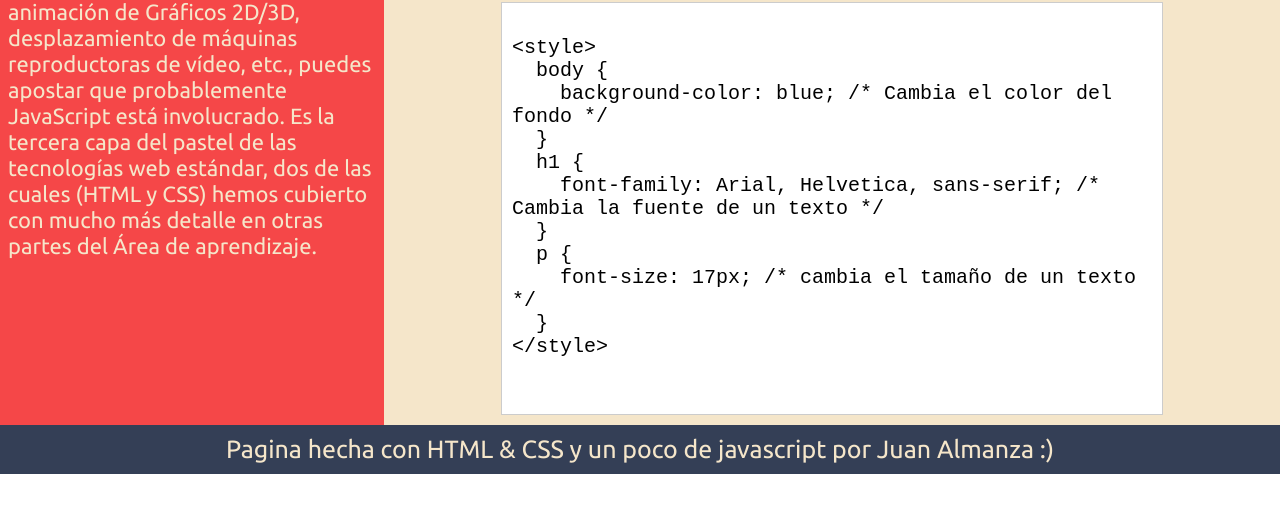
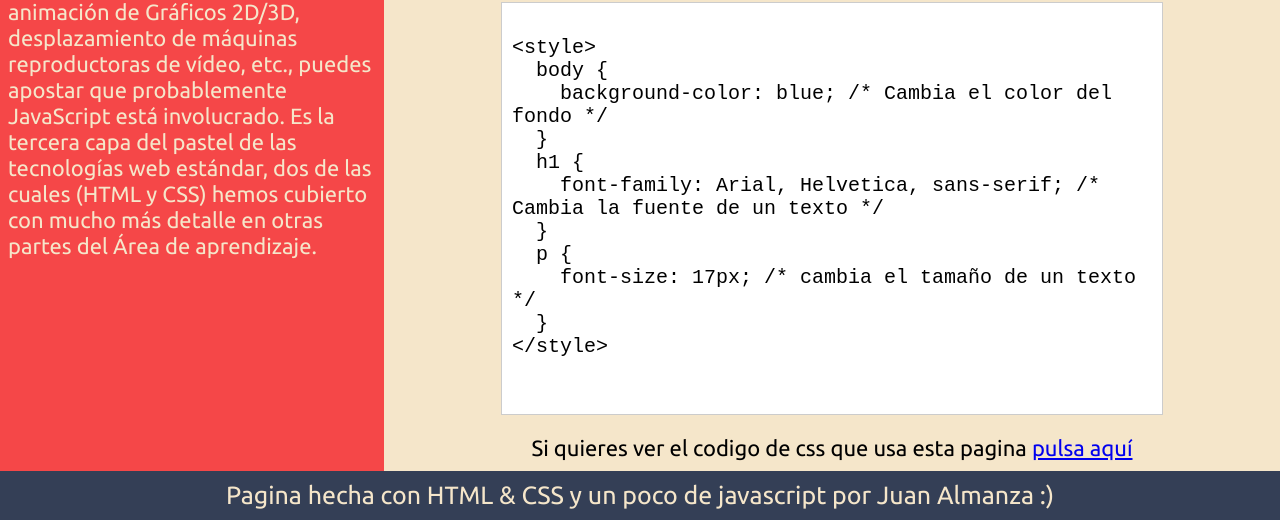
Before and after one commit to scidroid/csb-kvgu5, a website: page index.html in a window 1280 px wide. Shown: the part 2061-2581 px from the top of the page. Before the commit the page ends 2535 px from the top, so only its background shows below. Drawn offline with Linux system fonts and the light colour scheme.

Commit message:
Deployment from Codesandbox.

```diff
--- a/index.html
+++ b/index.html
@@ -164,6 +164,12 @@
 &lt;/style&gt;
             </code>
           </pre>
+          <p style="padding: 10px;">
+            Si quieres ver el codigo de css que usa esta pagina
+            <a href="https://estructura.scidroid.me/style.css" target="_BLANK"
+              >pulsa aquí</a
+            >
+          </p>
         </article>
       </section>
     </main>
```
Also changed, not shown: ex.html (added).
